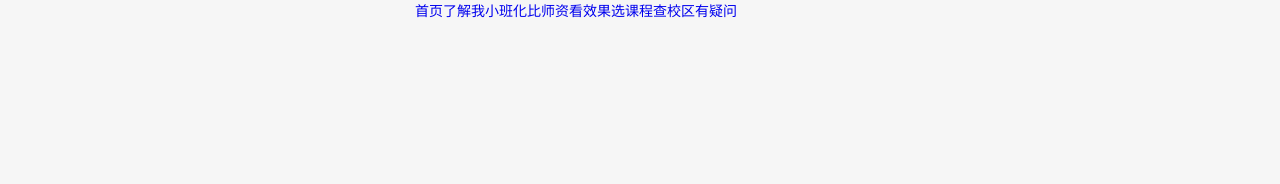
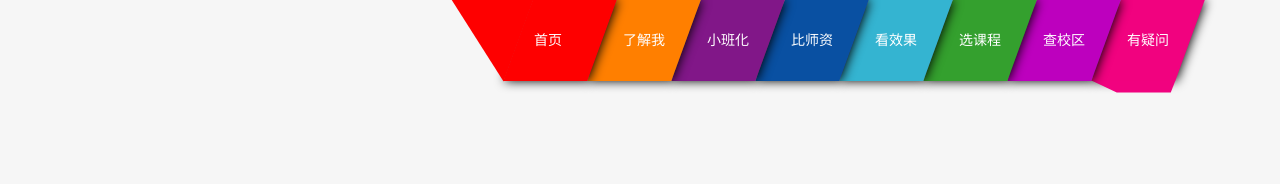
Before and after one commit to tangguohong/NewKing, a plain HTML site: page top.html in a window 1280 px wide. Shown: the top 184 px of the page. Drawn offline with Linux system fonts and the light colour scheme.

Commit message:
朱城成

```diff
--- a/css/content.css
+++ b/css/content.css
@@ -15,7 +15,29 @@ img{border:0;}
 .top{background-color: #f6f6f6;}
 .top .logo{background: url("../images/doubt_logo_03.jpg") no-repeat;height:160px;width: 325px;margin-top: 45px;}
 .top .nav{height: 90px;width: 775px;}
-.top .nav li{float: left;}
+.top .nav li{float: right;width:84px;height:81px;transform:skew(160deg);background-color:red;position: relative;box-shadow:1px 0 10px #000;}
+.top .nav li:after{	content: "";position: absolute;top: 49px;left: -151px;transform: scale(1.2) translateX(144px) translateY(27px) skew(68deg);width: 45px;border-width: 10px 25px 0 0;border-style: solid;z-index: 9999;display:none;}
+.top .nav li:hover:after{display: block;}
+.top .nav .show:after{display: block;}
+.top .nav li:nth-of-type(1){background-color: #F1027F;}
+.top .nav li:nth-of-type(1):after{border-color: #F1027F transparent;}
+.top .nav li:nth-of-type(2){background-color: #BD00BE;z-index: 2;}
+.top .nav li:nth-of-type(2):after{border-color: #BD00BE transparent;}
+.top .nav li:nth-of-type(3){background-color: #34A02E;z-index: 3;}
+.top .nav li:nth-of-type(3):after{border-color: #34A02E transparent;}
+.top .nav li:nth-of-type(4){background-color: #34B4D1;z-index: 4;}
+.top .nav li:nth-of-type(4):after{border-color: #34B4D1 transparent;}
+.top .nav li:nth-of-type(5){background-color: #0950A2;z-index: 5;}
+.top .nav li:nth-of-type(5):after{border-color: #0950A2 transparent;}
+.top .nav li:nth-of-type(6){background-color: #811788;z-index: 6;}
+.top .nav li:nth-of-type(6):after{border-color: #811788 transparent;}
+.top .nav li:nth-of-type(7){background-color: #FF7F00;z-index: 7;}
+.top .nav li:nth-of-type(7):after{border-color: #FF7F00 transparent;}
+.top .nav li:nth-of-type(8){background-color: #FE0000;z-index: 8;}
+.top .nav li:nth-of-type(8):after{border-color: #FE0000 transparent;}
+.top .nav li:nth-of-type(8) a{margin-left: -24px;}
+.top .nav li:nth-of-type(8):before{content:" ";position:absolute;top:-9px;left:-78px;border-left:58px solid transparent;border-right:58px solid  transparent;border-bottom:58px solid #FE0000;transform:skew(0deg) rotate(45deg);}
+.top .nav li a{display:block;color:#fff;text-align: center;line-height: 81px;transform:skew(20deg);}
 .top .DH400{background: url("../images/doubt_03.jpg") no-repeat;width: 226px;height: 97px;margin-top: 19px;}
 .top .nav-img{padding-bottom: 13px;}
 .foot{height: 85px;background-color: #e5e5e5;text-align: center;line-height: 70px;}
--- a/top.html
+++ b/top.html
@@ -9,15 +9,15 @@
 	<div class="top">
 	    <div class="wrap clearfix">
 	        <h1 class="logo fl"></h1>
-	        <ul class="nav fl">
-	        	<li><a href="#">首页</a></li>
-	        	<li><a href="#">了解我</a></li>
-	        	<li><a href="#">小班化</a></li>
-	        	<li><a href="#">比师资</a></li>
-	        	<li><a href="#">看效果</a></li>
-	        	<li><a href="#">选课程</a></li>
-	        	<li><a href="#">查校区</a></li>
-	        	<li><a href="#">有疑问</a></li>
+	        <ul class="nav fr">
+	        	<li class="show"><a href="javascript: ">有疑问</a></li>
+	        	<li><a href="javascript: ">查校区</a></li>
+	        	<li><a href="javascript: ">选课程</a></li>
+	        	<li><a href="javascript: ">看效果</a></li>
+	        	<li><a href="javascript: ">比师资</a></li>
+	        	<li><a href="javascript: ">小班化</a></li>
+	        	<li><a href="javascript: ">了解我</a></li>
+	        	<li><a href="javascript: ">首页</a></li>
 	        </ul>
 	        <div class="DH400 fr"></div>
 	        <img class="nav-img fl" src="images/campus_banner.jpg" width="1100" height="190">
```
